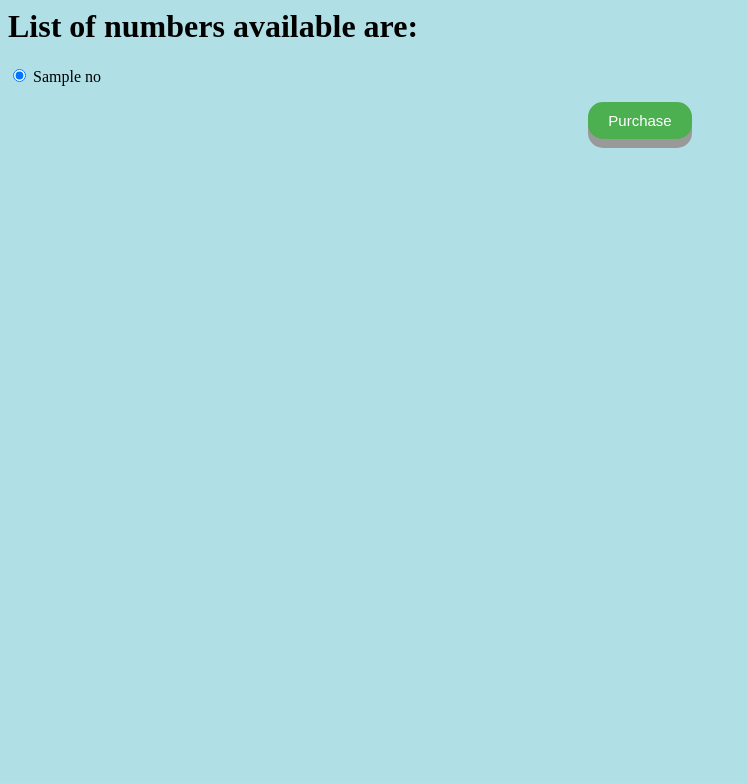
After one commit to madansirish/VMtwilio, a Python web app: template services/templates/response.html in a window 1280 px wide. The commit adds this page. Shown: the top 783 px of the page, without its empty margins (0-747 px from the left). Run offline with Jinja, Linux system fonts and the light colour scheme; the template is opened without the code that fills it: most values are stand-ins (such as "Sample title", 1, 10 or a date in 2020).

Commit message:
displaying numbers

```diff
--- /dev/null
+++ b/services/templates/response.html
@@ -0,0 +1,44 @@
+<html>
+<head></head>
+<style>
+   body {background-color: powderblue;}
+
+
+   .button {
+            padding: 10px 20px;
+            font-size: 15px;
+            text-align: center;
+            cursor: pointer;
+            outline: none;
+            color: #fff;
+            background-color: #4CAF50;
+            border: none;
+            border-radius: 15px;
+            box-shadow: 0 9px #999;
+          }
+
+.button:hover {background-color: #3e8e41}
+
+.button:active {
+  background-color: #3e8e41;
+  box-shadow: 0 5px #666;
+  transform: translateY(4px);
+}
+
+
+ </style>
+<body>
+	<h1>List of numbers available are:</h1>
+
+
+  {% for nos in result %}
+        <input type="radio" name="nos" value={{ nos['phone_number'] }} checked> {{ nos['friendly_name'] }}<br>
+
+   {% endfor %}
+ <form >
+ <center><p><button class="button">Purchase</button></p></center>
+</form>
+
+
+</body>
+</html>
```
Also changed, not shown: services/app.py (+94 -2 lines), services/templates/index.html (+9 -8 lines).
